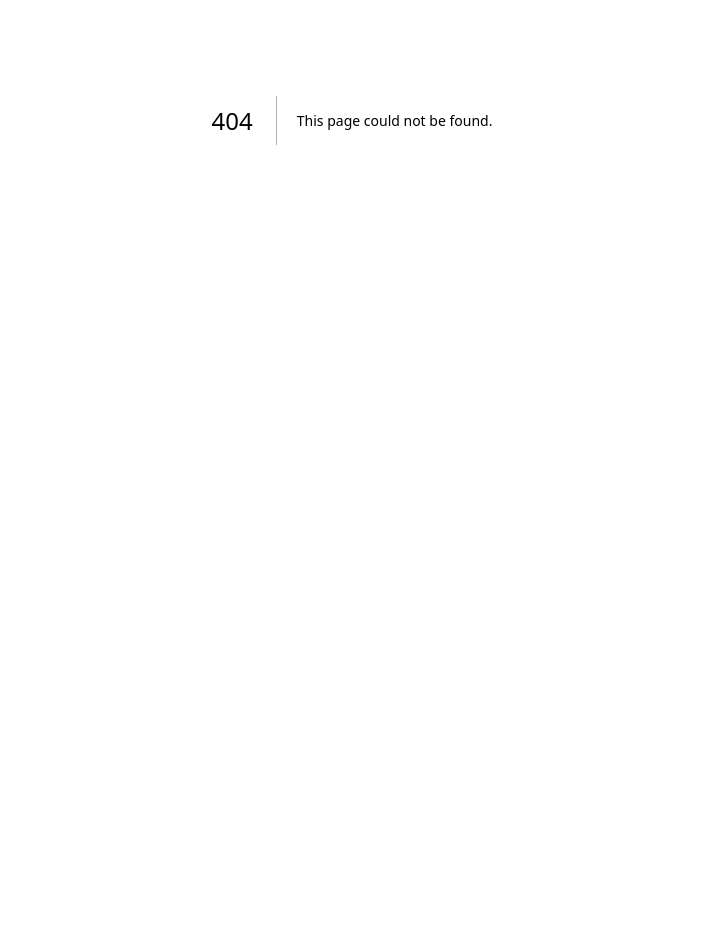
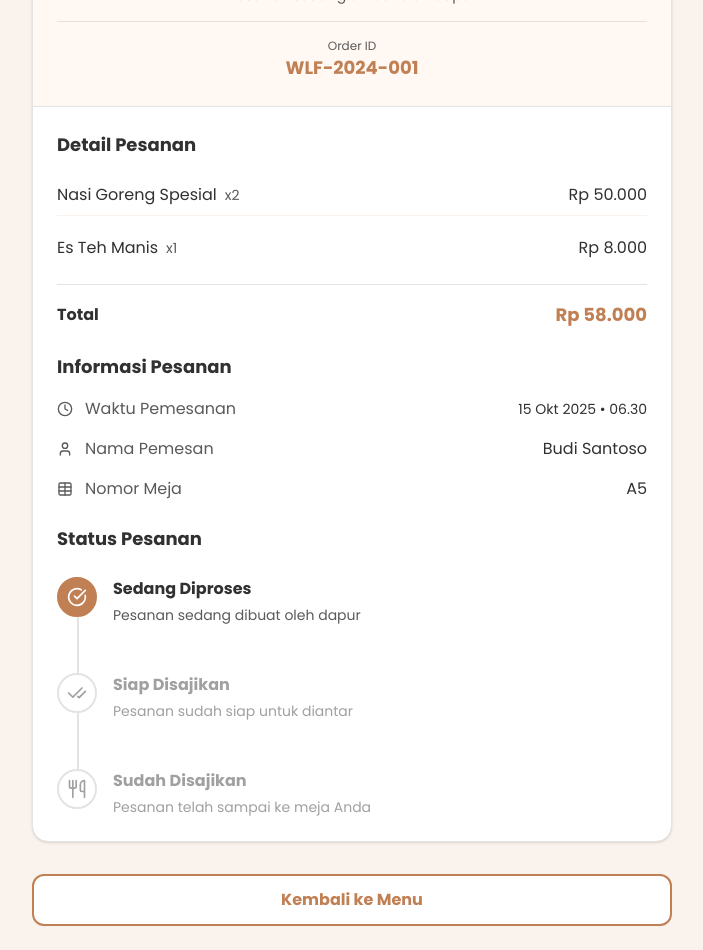
Before and after one commit to ajil23/wulfcafe-frontend, a Next.js app: page /tracking in a window 1280 px wide. Before the commit this address had no page. Shown: the part 280-1230 px from the top of the page, without its empty margins (288-991 px from the left). Before the commit the page ends 800 px from the top, so only its background shows below. Built offline with nearby package versions, Linux system fonts and the light colour scheme.

Commit message:
feat: tracking  page

```diff
--- /dev/null
+++ b/app/tracking/page.tsx
@@ -0,0 +1,262 @@
+// app/tracking/page.tsx
+'use client';
+
+import { useState, useEffect } from 'react';
+import { useRouter } from 'next/navigation';
+import { Poppins } from 'next/font/google';
+import { ChefHat, CheckCircle, Utensils, Clock, User, Table, CheckCheck } from 'lucide-react';
+
+const poppins = Poppins({
+  weight: ['400', '600', '700'],
+  subsets: ['latin'],
+  display: 'swap',
+});
+
+interface OrderItem {
+  id: number;
+  name: string;
+  quantity: number;
+  price: number;
+}
+
+interface OrderData {
+  id: string;
+  status: 'processing' | 'ready' | 'completed';
+  customerName: string;
+  tableNumber: string;
+  orderTime: string;
+  items: OrderItem[];
+  totalPrice: number;
+}
+
+// Data contoh untuk simulasi - HANYA 1 ORDER
+const sampleOrder: OrderData = {
+  id: 'WLF-2024-001',
+  status: 'processing',
+  customerName: 'Budi Santoso',
+  tableNumber: 'A5',
+  orderTime: new Date().toISOString(),
+  items: [
+    { id: 1, name: 'Nasi Goreng Spesial', quantity: 2, price: 25000 },
+    { id: 2, name: 'Es Teh Manis', quantity: 1, price: 8000 },
+  ],
+  totalPrice: 58000,
+};
+
+const statusSteps = [
+  {
+    key: 'processing' as const,
+    label: 'Sedang Diproses',
+    description: 'Pesanan sedang dibuat oleh dapur',
+    icon: ChefHat
+  },
+  {
+    key: 'ready' as const,
+    label: 'Siap Disajikan',
+    description: 'Pesanan sudah siap untuk diantar',
+    icon: CheckCheck
+  },
+  {
+    key: 'completed' as const,
+    label: 'Sudah Disajikan',
+    description: 'Pesanan telah sampai ke meja Anda',
+    icon: Utensils
+  },
+];
+
+export default function TrackingPage() {
+  const router = useRouter();
+  const [order, setOrder] = useState<OrderData | null>(null);
+
+  useEffect(() => {
+    // Untuk demo, gunakan sample data - HANYA 1 ORDER
+    setOrder(sampleOrder);
+  }, []);
+
+  const formatTime = (isoString: string) => {
+    return new Date(isoString).toLocaleTimeString('id-ID', {
+      hour: '2-digit',
+      minute: '2-digit',
+      hour12: false
+    });
+  };
+
+  const formatDate = (isoString: string) => {
+    return new Date(isoString).toLocaleDateString('id-ID', {
+      day: 'numeric',
+      month: 'short',
+      year: 'numeric',
+    });
+  };
+
+  if (!order) {
+    return (
+      <div className={`min-h-screen bg-[#F9F2ED] flex items-center justify-center ${poppins.className}`}>
+        <div className="text-center">
+          <div className="animate-spin rounded-full h-12 w-12 border-b-2 border-[#c17f54] mx-auto mb-4"></div>
+          <p className="text-[#5A5A5A]">Memuat data pesanan...</p>
+        </div>
+      </div>
+    );
+  }
+
+  const CurrentStatusIcon = statusSteps.find(step => step.key === order.status)?.icon || ChefHat;
+
+  return (
+    <div className={`min-h-screen bg-[#F9F2ED] py-6 ${poppins.className}`}>
+      <div className="max-w-2xl mx-auto px-4">
+        {/* Header */}
+        <div className="text-center mb-8">
+          <h1 className="text-3xl font-bold text-[#313131] mb-2">Lacak Pesanan</h1>
+          <p className="text-[#5A5A5A]">Pantau status pesanan Anda secara real-time</p>
+        </div>
+
+        {/* Single Order Card */}
+        <div className="bg-white rounded-2xl shadow-sm border border-[#E3E3E3] overflow-hidden">
+          {/* Order Header */}
+          <div className="bg-[#FFF8F3] p-6 text-center border-b border-[#E3E3E3]">
+            <div className="flex justify-center mb-4">
+              <div className="w-16 h-16 bg-white rounded-full flex items-center justify-center border border-[#E3E3E3]">
+                <CurrentStatusIcon className="w-8 h-8 text-[#c17f54]" />
+              </div>
+            </div>
+            <h2 className="text-xl font-bold text-[#313131] mb-2">
+              {statusSteps.find(step => step.key === order.status)?.label}
+            </h2>
+            <p className="text-[#5A5A5A] text-sm mb-4">
+              {statusSteps.find(step => step.key === order.status)?.description}
+            </p>
+            <div className="border-t border-[#E3E3E3] pt-4">
+              <p className="text-xs text-[#5A5A5A]">Order ID</p>
+              <p className="text-lg font-bold text-[#c17f54]">{order.id}</p>
+            </div>
+          </div>
+
+          {/* Order Details */}
+          <div className="p-6">
+            {/* Items */}
+            <div className="mb-6">
+              <h3 className="text-lg font-bold text-[#313131] mb-4">Detail Pesanan</h3>
+              <div className="space-y-3">
+                {order.items.map((item) => (
+                  <div key={item.id} className="flex justify-between items-center py-2 border-b border-[#F9F2ED] last:border-b-0">
+                    <div className="flex-1">
+                      <span className="text-[#313131] font-medium">{item.name}</span>
+                      <span className="text-[#5A5A5A] text-sm ml-2">x{item.quantity}</span>
+                    </div>
+                    <span className="font-medium text-[#313131]">
+                      Rp {(item.price * item.quantity).toLocaleString('id-ID')}
+                    </span>
+                  </div>
+                ))}
+              </div>
+              <div className="border-t border-[#E3E3E3] mt-4 pt-4 flex justify-between items-center">
+                <span className="font-bold text-[#313131]">Total</span>
+                <span className="font-bold text-[#c17f54] text-lg">
+                  Rp {order.totalPrice.toLocaleString('id-ID')}
+                </span>
+              </div>
+            </div>
+
+            {/* Order Info */}
+            <div className="mb-6">
+              <h3 className="text-lg font-bold text-[#313131] mb-4">Informasi Pesanan</h3>
+              <div className="space-y-4">
+                <div className="flex justify-between items-center">
+                  <div className="flex items-center gap-3">
+                    <Clock className="w-4 h-4 text-[#5A5A5A]" />
+                    <span className="text-[#5A5A5A]">Waktu Pemesanan</span>
+                  </div>
+                  <div className="text-right">
+                    <p className="font-medium text-[#313131] text-sm">
+                      {formatDate(order.orderTime)} • {formatTime(order.orderTime)}
+                    </p>
+                  </div>
+                </div>
+
+                <div className="flex justify-between items-center">
+                  <div className="flex items-center gap-3">
+                    <User className="w-4 h-4 text-[#5A5A5A]" />
+                    <span className="text-[#5A5A5A]">Nama Pemesan</span>
+                  </div>
+                  <p className="font-medium text-[#313131]">{order.customerName}</p>
+                </div>
+
+                <div className="flex justify-between items-center">
+                  <div className="flex items-center gap-3">
+                    <Table className="w-4 h-4 text-[#5A5A5A]" />
+                    <span className="text-[#5A5A5A]">Nomor Meja</span>
+                  </div>
+                  <p className="font-medium text-[#313131]">
+                    {order.tableNumber || 'Takeaway'}
+                  </p>
+                </div>
+              </div>
+            </div>
+
+            {/* Tracking Status */}
+            <div>
+              <h3 className="text-lg font-bold text-[#313131] mb-6">Status Pesanan</h3>
+              <div className="relative">
+                {/* Vertical Line */}
+                <div
+                  className="absolute left-5 top-0 w-0.5 bg-[#E3E3E3]"
+                  style={{ height: `${(statusSteps.length - 1) * 6}rem` }}
+                ></div>
+
+                <div className="space-y-6">
+                  {statusSteps.map((step, index) => {
+                    const isCompleted = statusSteps.findIndex(s => s.key === order.status) >= index;
+                    const isCurrent = order.status === step.key;
+                    const IconComponent = step.icon;
+
+                    return (
+                      <div key={step.key} className="flex items-start gap-4 relative">
+                        {/* Status Circle */}
+                        <div className={`flex-shrink-0 w-10 h-10 rounded-full flex items-center justify-center border-2 z-10 ${
+                          isCompleted
+                            ? 'bg-[#c17f54] border-[#c17f54] text-white'
+                            : 'bg-white border-[#E3E3E3] text-[#A0A0A0]'
+                        }`}>
+                          {isCompleted ? (
+                            <CheckCircle className="w-5 h-5" />
+                          ) : (
+                            <IconComponent className="w-5 h-5" />
+                          )}
+                        </div>
+
+                        {/* Status Content */}
+                        <div className={`flex-1 ${index === statusSteps.length - 1 ? '' : 'pb-6'}`}>
+                          <h4 className={`font-bold ${
+                            isCompleted ? 'text-[#313131]' : 'text-[#A0A0A0]'
+                          }`}>
+                            {step.label}
+                          </h4>
+                          <p className={`mt-1 text-sm ${
+                            isCompleted ? 'text-[#5A5A5A]' : 'text-[#A0A0A0]'
+                          }`}>
+                            {step.description}
+                          </p>
+                        </div>
+                      </div>
+                    );
+                  })}
+                </div>
+              </div>
+            </div>
+          </div>
+        </div>
+
+        {/* Action Buttons */}
+        <div className="flex flex-col gap-3 mt-8">
+          <button
+            onClick={() => router.push('/')}
+            className="flex-1 bg-white border-2 border-[#c17f54] text-[#c17f54] hover:bg-[#FFF8F3] font-bold py-3 rounded-xl transition-all duration-200"
+          >
+            Kembali ke Menu
+          </button>
+        </div>
+      </div>
+    </div>
+  );
+}
```
